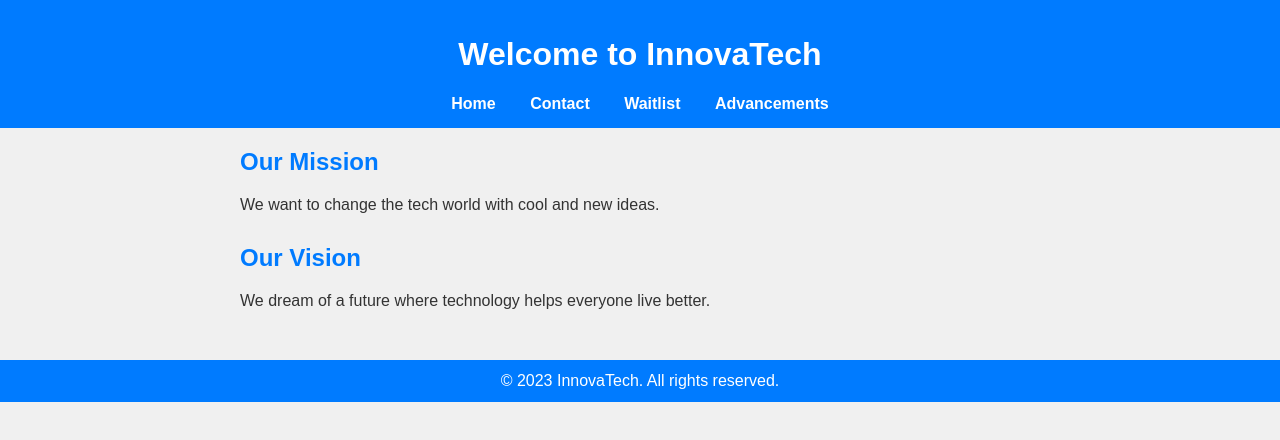
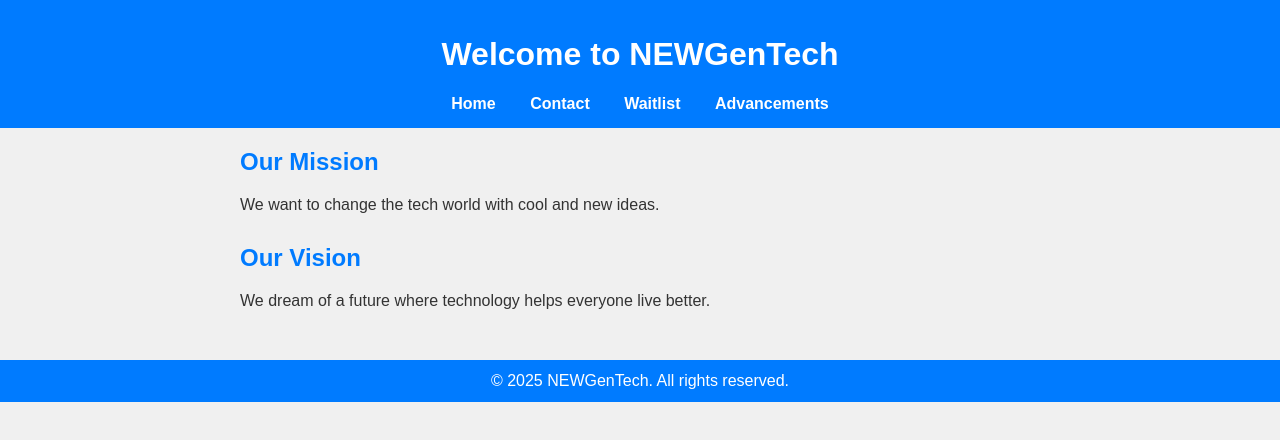
Before and after one commit to katrate/elite-session-0, a plain HTML site: page index.html in a window 1280 px wide. Drawn offline with Linux system fonts and the light colour scheme.

Commit message:
Update index.html

```diff
--- a/index.html
+++ b/index.html
@@ -56,7 +56,7 @@
 </head>
 <body>
   <header>
-    <h1>Welcome to InnovaTech</h1>
+    <h1>Welcome to NEWGenTech</h1>
     <nav>
       <ul>
         <li><a href="index.html"><strong>Home</strong></a></li>
@@ -77,7 +77,7 @@
     </section>
   </main>
   <footer>
-    &copy; 2023 InnovaTech. All rights reserved.
+    &copy; 2025 NEWGenTech. All rights reserved.
   </footer>
 </body>
 </html>
```
